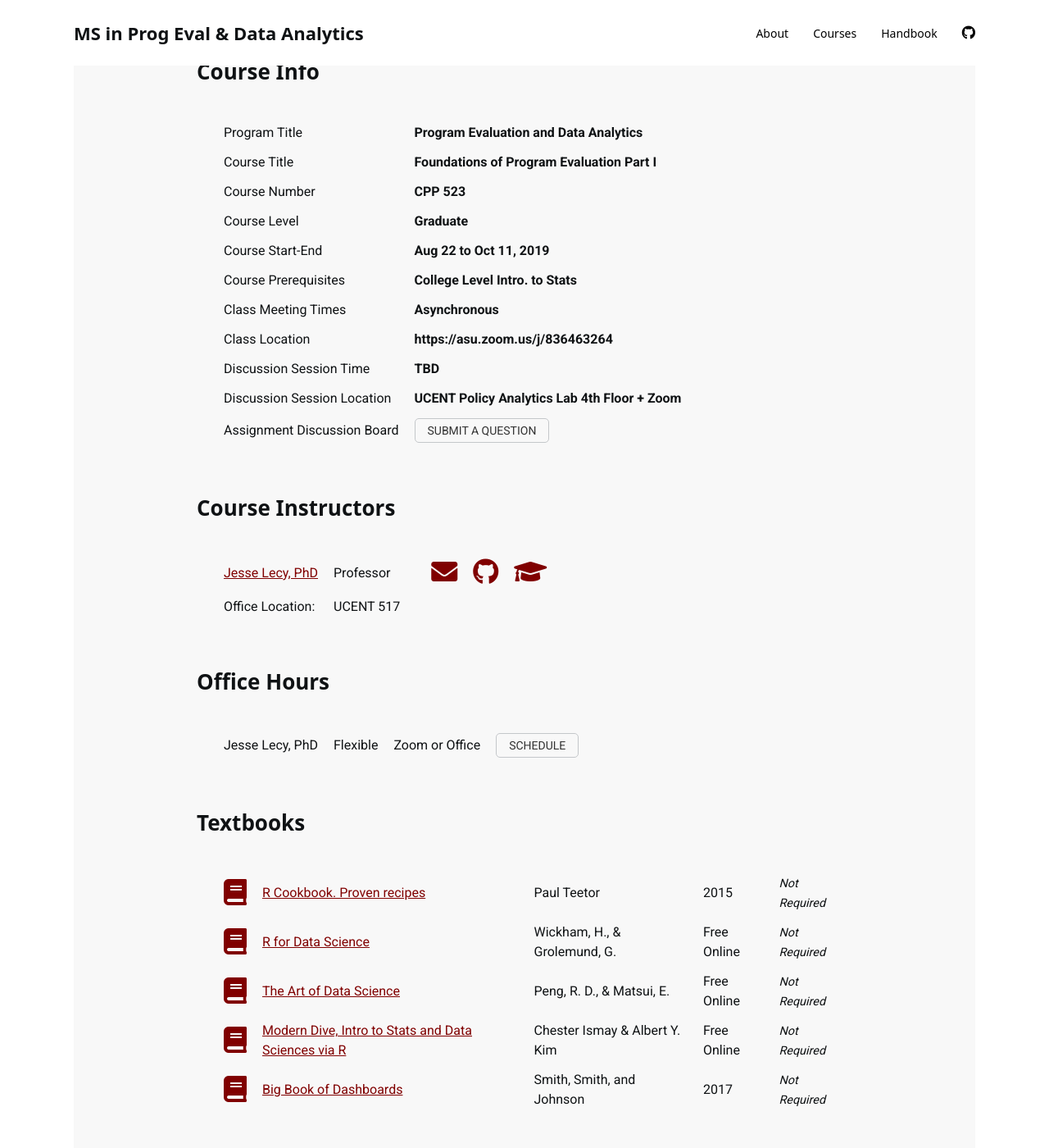
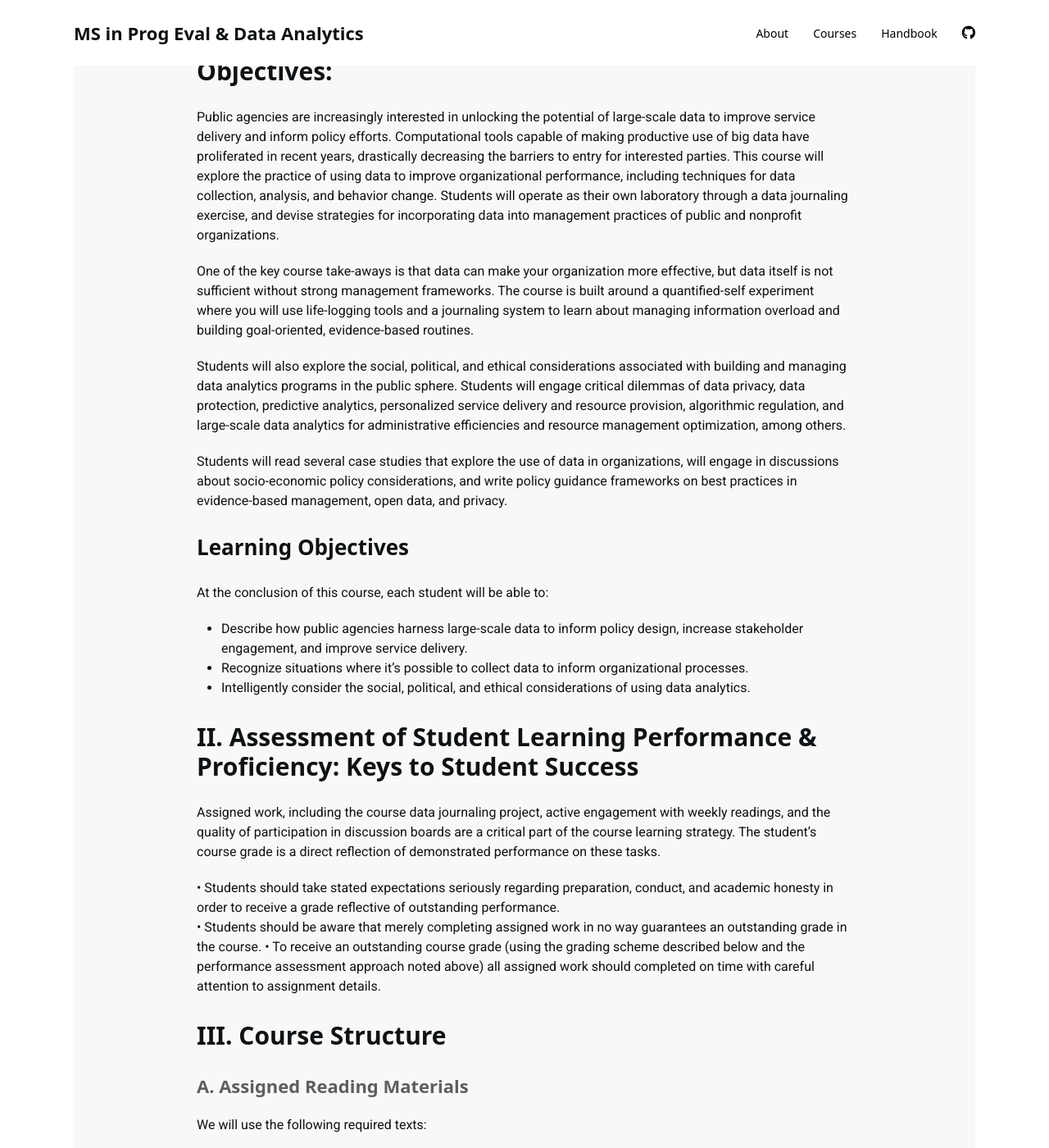
Before and after one commit to DS4PS/ms-prog-eval-data-analytics, a Jekyll site: the page built from index.md, in a window 1280 px wide and 1400 px high, scrolled down 834 px. Shown: the whole window at 82% size. Built offline with Jekyll 4.4.1, drawn with Linux system fonts in a browser that asks for light colours; nearby versions of some CDN libraries; a style sheet for code colours, icons or effects is not loaded.

Commit message:
Update index.html

```diff
--- a/_layouts/index.html
+++ b/_layouts/index.html
@@ -56,265 +56,8 @@ layout: default
 <div class="uk-container uk-container-small">
 
 
-<a class="uk-button uk-button-default" class="uk-align-center" onclick="onlyprint();">PRINT THE SYLLABUS</a>
+{{content}}
 
-
-<h2></a> Course Info </h2>
-
-
-<table id="index" class="table table-condensed" cellspacing="10">
-<thead>
-<tr>
-<th><span></span></th>
-<th><span></span></th>
-</tr>
-</thead>
-
-<tbody>
-
-{% if page.info.program_title %}
-<tr>
-<td>Program Title </td>
-  <td> <b>{{page.info.program_title}}</b> </td>
-</tr>
-{% endif %}
-
-{% if page.info.program_website %}
-<tr>
-<td>Program Webpage</td>
-<td><b> {{page.info.program_website}} </b></td>
-</tr>
-{% endif %}
-
-{% if page.info.course_title %}
-<tr>
-<td>Course Title</td>
-<td><b> {{page.info.course_title}} </b></td>
-</tr>
-{% endif %}
-
-{% if page.info.course_number %}
-<tr>
-<td>Course Number</td>
-<td><b> {{page.info.course_number}} </b></td>
-</tr>
-{% endif %}
-
-{% if page.info.course_level %}
-<tr>
-<td> Course Level </td>
-<td><b> {{page.info.course_level}} </b></td>
-</tr>
-{% endif %}
-
-{% if page.info.course_webpage %}
-<tr>
-<td>Course Webpage</td>
-<td><b> {{page.info.course_webpage}} </b></td>
-</tr>
-{% endif %}
-
-{% if page.info.course_start_end_dates %}
-<tr>
-<td> Course Start-End </td>
-<td><b> {{page.info.course_start_end_dates }} </b></td>
-</tr>
-{% endif %}
-
-{% if page.info.course_prerequisites %}
-<tr>
-<td>Course Prerequisites</td>
-<td><b> {{page.info.course_prerequisites }} </b></td>
-</tr>
-{% endif %}
-
-{% if page.info.class_meets_when %}
-<tr>
-<td>Class Meeting Times</td>
-<td><b> {{page.info.class_meets_when }} </b></td>
-</tr>
-{% endif %}
-
-{% if page.info.class_meets_where %}
-<tr>
-<td>Class Location</td>
-<td><b> {{page.info.class_meets_where }} </b></td>
-</tr>
-{% endif %}
-
-{% if page.info.review_sessions_when %}
-<tr>
-<td>Discussion Session Time</td>
-<td><b> {{page.info.review_sessions_when }} </b></td>
-</tr>
-{% endif %}
-
-{% if page.info.review_sessions_where %}
-<tr>
-<td>Discussion Session Location</td>
-<td><b> {{page.info.review_sessions_where }} </b></td>
-</tr>
-{% endif %}
-
-
-{% if page.info.discussion_board_url %}
-<tr>
-<td>Assignment Discussion Board</td>
-<td>
-  <a class="uk-button uk-button-default uk-button-small" class="uk-align-center" onclick="location.href='{{page.info.discussion_board_url}}'" target="_blank">SUBMIT A QUESTION</a>
-</td>
-</tr>
-{% endif %}
-
-</tbody>
-</table>
-
-<br>
-
-
-
-
-<h2> Course Instructors </h2>
-
-<table id="index" class="table table-condensed" cellspacing="10">
-<thead>
-<tr>
-<th><span></span></th>
-<th><span></span></th>
-</tr>
-</thead>
-
-<tbody>
-
-
-{% for item in page.instructor %}
-
-<tr>
-<td><a href="{{item.webpage_url}}">{{item.name}}</a></td>
-<td>{{item.title}}</td>
-<td>{{item.phone}}</td>
-<td> <a href="mailto:{{item.email}}" title="email"><i id="fa-icon" class="fa fa-envelope fa-2x" ></i></a> </td>
-
-{% if item.github_url %}
-<td> <a href="{{item.github_url}}" title="github"><i id="fa-icon" class="fab fa-github fa-2x" "></i></a> </td>
-{% endif %}
-
-{% if item.twitter_url %}
-<td>
- <a href="{{item.twitter_url}}" title="twitter"><i id="fa-icon" class="fab fa-twitter fa-2x"></i></a>
-</td>
-{% endif %}
-
-{% if item.scholar_url %}
-<td>
- <a href="{{item.scholar_url}}" title="scholar"><i id="fa-icon" class="fa fa-graduation-cap fa-2x" ></i></a>
-</td>
-{% endif %}
-
-
-{% if item.linked_in_url %}
-<td>
- <a href="{{item.linked_in_url}}" title="linkedin"><i id="fa-icon" class="fa fa-linkedin" ></i></a>
-</td>
-{% endif %}
-</tr>
-
-{% if item.office_location %}
-<tr>
-  <td>Office Location:</td>
-  <td> {{item.office_location }} </td>
-</tr>
-{% endif %}
-
-
-{% endfor %}
-
-</tbody>
-</table>
-
-<br>
-
-
-
-
-<h2> Office Hours </h2>
-
-<table id="index" class="table table-condensed" cellspacing="10">
-<thead>
-<tr>
-<th><span></span></th>
-<th><span></span></th>
-</tr>
-</thead>
-
-<tbody>
-
-{% for item in page.instructor %}
-<tr>
-<td>{{item.name}}</td>
-<td>{{item.office_hours_time}}</td>
-<td>{{item.office_hours_location}}</td>
-<td>
-  <a class="uk-button uk-button-default uk-button-small" class="uk-align-center" onclick="location.href='{{ item.office_hours_app_url }}'" target="_blank">SCHEDULE</a>
-</td>
-</tr>
-{% endfor %}
-
-</tbody>
-</table>
-
-<br>
-
-
-
-
-<h2> Textbooks </h2>
-
-<table  id="index" class="table table-condensed" cellspacing="10">
-<thead>
-<tr>
-<th><span></span></th>
-<th><span></span></th>
-</tr>
-</thead>
-
-<tbody>
-{% for item in page.textbooks %}
-<tr align="left">
-<td align="left"><a onclick="location.href='{{ item.link }}'"> <i id="fa-icon" class="fa fa-book fa-2x"></i></a></td>
-<td align="left"><a href='{{ item.link }}'>{{ item.title }}</a></td>
-
-{% if item.authors %}
-  <td>{{item.authors}}</td>
-{% endif %}
-
-{% if item.edition %}
-  <td>{{item.edition}}</td>
-{% endif %}
-
-{% if item.required %}
-  <td><i>{{item.required}}</i></td>
-{% endif %}
-
-</tr>
-{% endfor %}
-</tbody>
-</table>
-
-<br>
-
-
-
-</div>
-</div>
-
-
-
-
-<div class="uk-section uk-padding-large">
-<div class="uk-container-small">
-
-{{content}}
 
 <br>
 <br>
```
